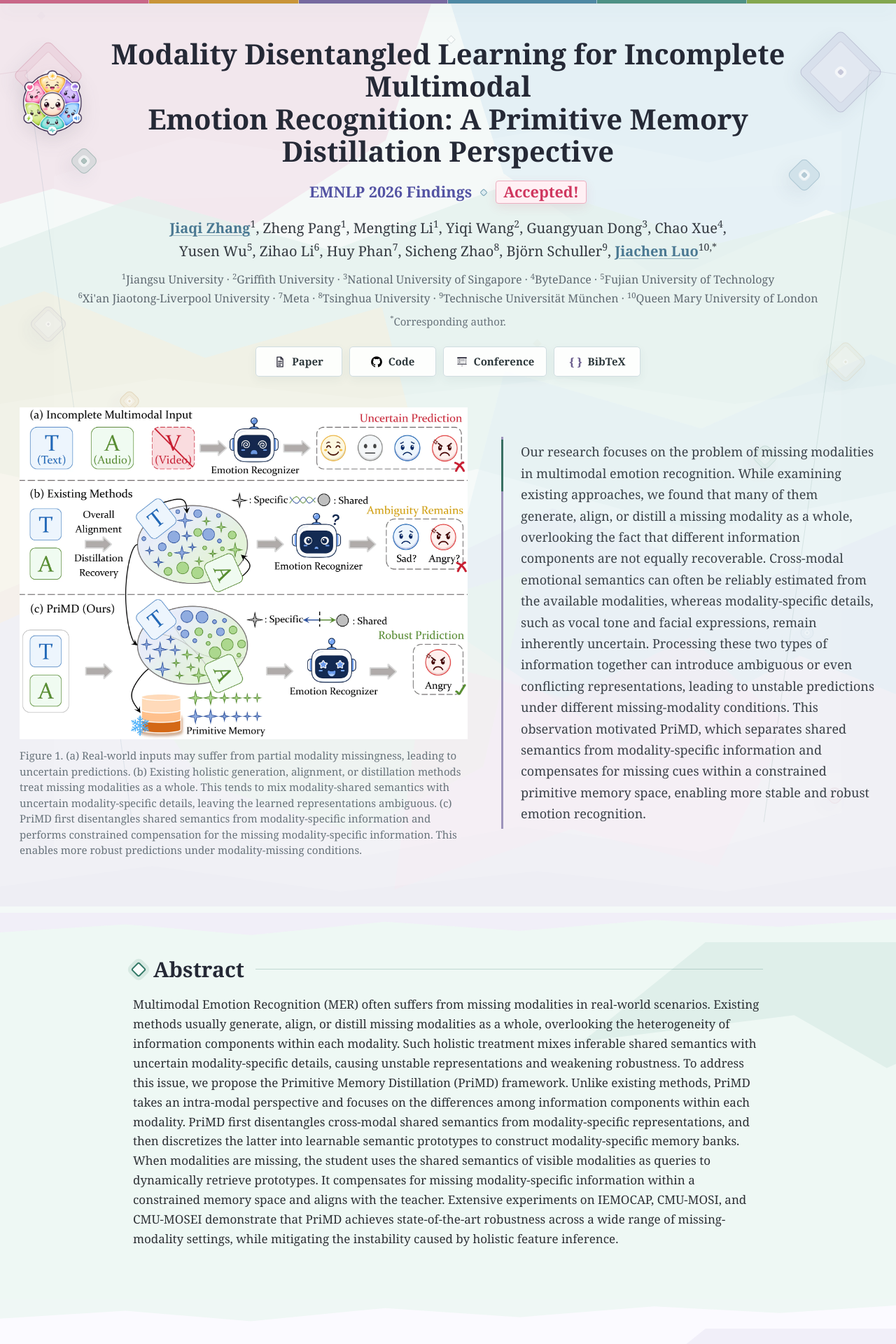
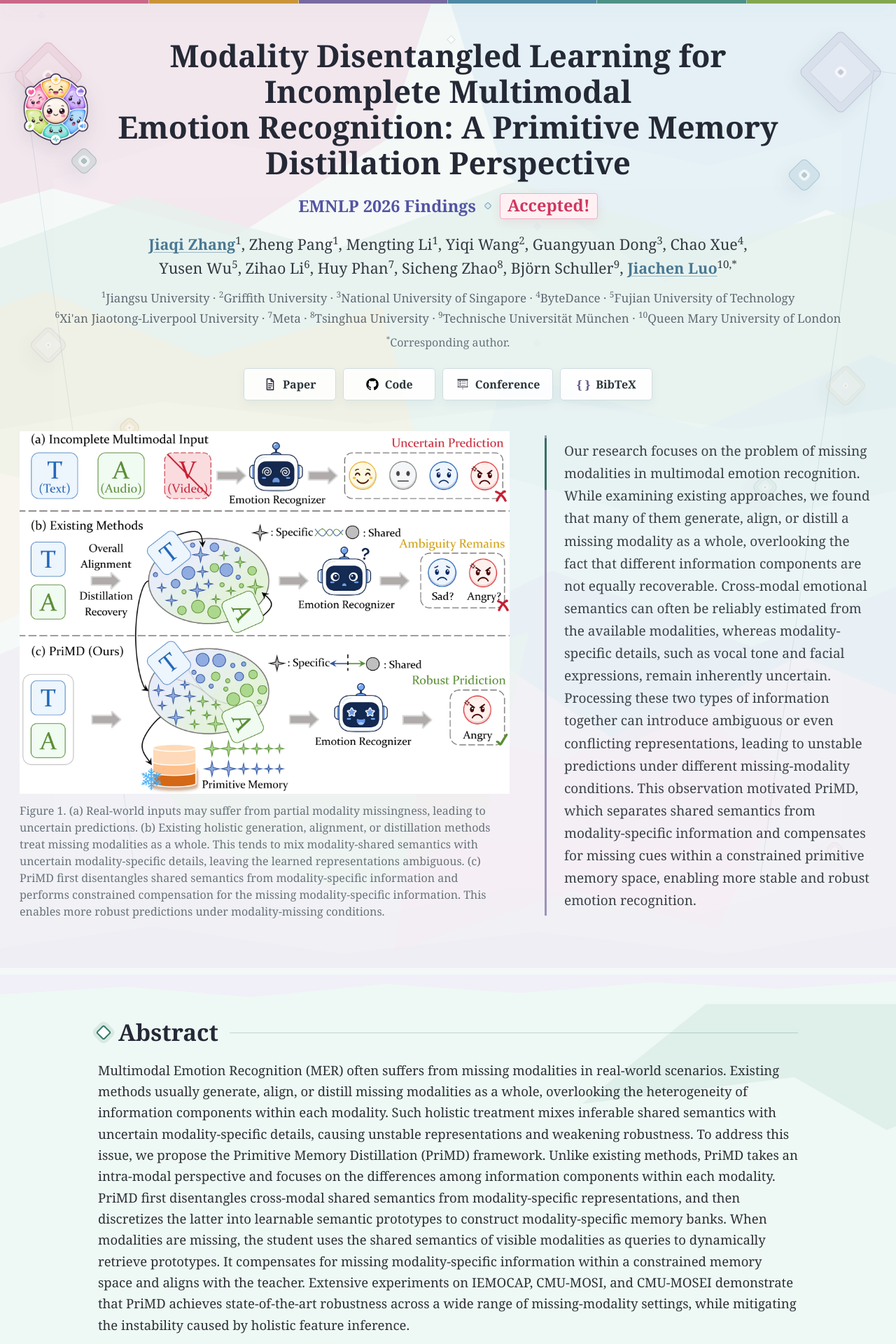
Before and after one commit to JiaqiZhang-Sengoku/JiaqiZhang-Sengoku.github.io, a Jekyll site: the page built from Web/PriMD/index.html, in a window 1280 px wide. Shown: the top 1920 px of the page at 70% size. Built offline with Jekyll 4.4.1, drawn with Linux system fonts in a browser that asks for light colours.

Commit message:
20260707

```diff
--- a/Web/PriMD/index.html
+++ b/Web/PriMD/index.html
@@ -13,7 +13,7 @@ layout: null
   <link rel="icon" type="image/webp" sizes="1024x1024" href="/Web/PriMD/PriMD_Logo.webp?v=20260829-hd">
   <link rel="apple-touch-icon" href="/Web/PriMD/PriMD_Logo.webp?v=20260829-hd">
   <link rel="shortcut icon" type="image/webp" href="/Web/PriMD/PriMD_Logo.webp?v=20260829-hd">
-  <link rel="stylesheet" href="/Web/PriMD/styles.css?v=20260829-soft-flow-3">
+  <link rel="stylesheet" href="/Web/PriMD/styles.css?v=20260829-scale-up">
 </head>
 <body>
   <main>
--- a/Web/PriMD/styles.css
+++ b/Web/PriMD/styles.css
@@ -29,7 +29,7 @@ body {
   color: var(--ink);
   background: #f4f7f7;
   font-family: Cambria, Constantia, Georgia, serif;
-  font-size: 17px;
+  font-size: 18.5px;
   line-height: 1.64;
 }
 
@@ -449,29 +449,29 @@ sup {
 .publication-header {
   position: relative;
   z-index: 1;
-  max-width: 1380px;
+  max-width: 1500px;
   margin: 0 auto;
   text-align: center;
 }
 
 .title-lockup {
   display: grid;
-  grid-template-columns: 102px minmax(0, 1fr) 102px;
+  grid-template-columns: 112px minmax(0, 1fr) 112px;
   align-items: center;
-  gap: 20px;
-  max-width: 1450px;
+  gap: 22px;
+  max-width: 1530px;
   margin: 0 auto;
 }
 
 .title-lockup::after {
   content: "";
-  width: 102px;
+  width: 112px;
 }
 
 .paper-logo {
   display: block;
-  width: 102px;
-  height: 102px;
+  width: 112px;
+  height: 112px;
   object-fit: contain;
   filter: drop-shadow(0 8px 14px rgba(60, 54, 78, 0.12));
 }
@@ -483,7 +483,7 @@ sup {
   gap: 13px;
   margin: 18px auto 19px;
   color: #5353a3;
-  font-size: 21.5px;
+  font-size: 23.5px;
   font-weight: 700;
   line-height: 1.25;
 }
@@ -507,10 +507,10 @@ sup {
 }
 
 h1 {
-  max-width: 1280px;
+  max-width: 1380px;
   margin: 0 auto;
   color: var(--heading);
-  font-size: 40px;
+  font-size: 44px;
   font-weight: 600;
   line-height: 1.16;
   letter-spacing: 0;
@@ -524,7 +524,7 @@ h1 {
   max-width: 1210px;
   margin: 0 auto 12px;
   color: #343940;
-  font-size: 20px;
+  font-size: 21.5px;
   line-height: 1.62;
 }
 
@@ -550,7 +550,7 @@ h1 {
   max-width: 1240px;
   margin: 0 auto;
   color: #5f6971;
-  font-size: 16px;
+  font-size: 17px;
   line-height: 1.58;
   overflow-wrap: anywhere;
 }
@@ -562,7 +562,7 @@ h1 {
 .author-note {
   margin: 7px 0 0;
   color: var(--muted);
-  font-size: 15px;
+  font-size: 16px;
 }
 
 .link-row {
@@ -578,29 +578,29 @@ h1 {
   align-items: center;
   justify-content: center;
   gap: 8px;
-  min-width: 124px;
-  min-height: 43px;
-  padding: 9px 17px;
+  min-width: 132px;
+  min-height: 46px;
+  padding: 10px 18px;
   border: 1px solid var(--line-strong);
   border-radius: 5px;
   background: rgba(255, 255, 255, 0.9);
   box-shadow: 0 5px 14px rgba(47, 78, 88, 0.06);
   color: #2c373b;
-  font-size: 15px;
+  font-size: 16px;
   font-weight: 700;
   line-height: 1;
   transition: border-color 0.18s ease, box-shadow 0.18s ease, transform 0.18s ease;
 }
 
 .paper-link img {
-  width: 18px;
-  height: 18px;
+  width: 20px;
+  height: 20px;
   object-fit: contain;
 }
 
 .link-symbol {
   color: var(--violet);
-  font-size: 16px;
+  font-size: 17px;
   font-weight: 700;
 }
 
@@ -626,13 +626,13 @@ h1 {
 .section {
   position: relative;
   z-index: 1;
-  max-width: 1040px;
+  max-width: 1160px;
   margin: 0 auto;
   padding: 66px 28px 62px;
 }
 
 .text-section {
-  max-width: 1040px;
+  max-width: 1160px;
 }
 
 .content-band {
@@ -746,10 +746,10 @@ h1 {
 }
 
 h2 {
-  max-width: 900px;
+  max-width: 1000px;
   margin: 0 auto 18px;
   color: var(--heading);
-  font-size: 30px;
+  font-size: 33px;
   font-weight: 600;
   line-height: 1.25;
   letter-spacing: 0;
@@ -784,10 +784,10 @@ h2 {
 }
 
 h3 {
-  max-width: 900px;
+  max-width: 1000px;
   margin: 28px auto 10px;
   color: var(--blue);
-  font-size: 20px;
+  font-size: 22px;
   font-weight: 700;
   line-height: 1.3;
   letter-spacing: 0;
@@ -817,7 +817,7 @@ p {
 .section > p,
 .section-copy,
 .text-section > p {
-  max-width: 900px;
+  max-width: 1000px;
   margin-right: auto;
   margin-left: auto;
 }
@@ -827,7 +827,7 @@ p {
 }
 
 .contributions {
-  max-width: 900px;
+  max-width: 1000px;
   margin: 28px auto 0;
   padding: 20px 24px 20px 48px;
   border-top: 1px solid var(--section-rule);
@@ -871,10 +871,10 @@ p {
   position: relative;
   z-index: 1;
   display: grid;
-  grid-template-columns: minmax(0, 640px) minmax(390px, 1fr);
+  grid-template-columns: minmax(0, 700px) minmax(420px, 1fr);
   align-items: center;
-  gap: 48px;
-  width: min(1300px, calc(100vw - 56px));
+  gap: 50px;
+  width: min(1400px, calc(100vw - 56px));
   margin: 44px auto 0;
 }
 
@@ -893,7 +893,7 @@ p {
 }
 
 .hero-figure {
-  width: min(100%, 640px);
+  width: min(100%, 700px);
   margin: 0;
   justify-self: center;
 }
@@ -903,7 +903,7 @@ p {
 }
 
 .hero-figure figcaption {
-  font-size: 15px;
+  font-size: 16px;
   line-height: 1.5;
 }
 
@@ -912,7 +912,7 @@ p {
   padding: 6px 0 6px 25px;
   border-left: 3px solid #9d94bb;
   color: #3b4249;
-  font-size: 18px;
+  font-size: 19px;
   line-height: 1.69;
   text-align: left;
 }
@@ -932,19 +932,19 @@ p {
 }
 
 .framework-figure {
-  width: min(980px, calc(100vw - 48px));
+  width: min(1080px, calc(100vw - 48px));
   margin-left: 50%;
   transform: translateX(-50%);
 }
 
 .wide-figure {
-  width: min(930px, calc(100vw - 48px));
+  width: min(1030px, calc(100vw - 48px));
   margin-left: 50%;
   transform: translateX(-50%);
 }
 
 .retrieval-figure {
-  width: min(580px, calc(100vw - 48px));
+  width: min(650px, calc(100vw - 48px));
 }
 
 figcaption {
@@ -952,34 +952,34 @@ figcaption {
   max-width: 100%;
   margin: 12px auto 0;
   color: var(--muted);
-  font-size: 15px;
+  font-size: 16px;
   line-height: 1.52;
   text-align: left;
   overflow-wrap: anywhere;
 }
 
 .table-figure {
-  width: min(930px, calc(100vw - 32px));
+  width: min(1030px, calc(100vw - 32px));
   margin-left: 50%;
   transform: translateX(-50%);
 }
 
 .table-figure--main {
-  width: min(980px, calc(100vw - 32px));
+  width: min(1080px, calc(100vw - 32px));
 }
 
 .table-figure--ablation {
+  width: min(930px, calc(100vw - 32px));
+}
+
+.table-figure--efficiency {
   width: min(840px, calc(100vw - 32px));
-}
-
-.table-figure--efficiency {
-  width: min(760px, calc(100vw - 32px));
 }
 
 .analysis-notes {
   display: grid;
   grid-template-columns: repeat(3, minmax(0, 1fr));
-  max-width: 900px;
+  max-width: 1000px;
   margin: 0 auto;
   padding: 20px 0;
   border-top: 1px solid var(--section-rule);
@@ -1043,7 +1043,7 @@ figcaption {
   align-items: center;
   justify-content: space-between;
   gap: 16px;
-  max-width: 900px;
+  max-width: 1000px;
   margin: 0 auto 14px;
 }
 
@@ -1060,7 +1060,7 @@ figcaption {
   border-radius: 4px;
   background: #ffffff;
   color: var(--blue);
-  font: 700 14px/1.2 Cambria, Constantia, Georgia, serif;
+  font: 700 15px/1.2 Cambria, Constantia, Georgia, serif;
   cursor: pointer;
 }
 
@@ -1071,7 +1071,7 @@ figcaption {
 }
 
 pre {
-  max-width: 900px;
+  max-width: 1000px;
   margin: 0 auto;
   padding: 18px 20px;
   overflow-x: auto;
@@ -1079,7 +1079,7 @@ pre {
   border-radius: 4px;
   background: rgba(255, 255, 255, 0.78);
   color: #293236;
-  font-size: 14px;
+  font-size: 15.5px;
   line-height: 1.55;
   text-align: left;
 }
@@ -1092,22 +1092,22 @@ code {
   min-height: 22px;
   margin: 7px auto 0 !important;
   color: var(--green);
-  font-size: 14px;
+  font-size: 15px;
   text-align: right;
 }
 
-@media (min-width: 1460px) {
+@media (min-width: 1640px) {
   .title-line {
     white-space: nowrap;
   }
 
   .hero-story {
-    grid-template-columns: minmax(0, 660px) minmax(400px, 1fr);
-    width: min(1340px, calc(100vw - 72px));
+    grid-template-columns: minmax(0, 720px) minmax(430px, 1fr);
+    width: min(1460px, calc(100vw - 72px));
   }
 
   .hero-figure {
-    width: min(100%, 660px);
+    width: min(100%, 720px);
   }
 }
 
@@ -1115,37 +1115,37 @@ code {
   .hero-story {
     grid-template-columns: minmax(0, 1fr);
     gap: 30px;
-    width: min(820px, calc(100vw - 48px));
+    width: min(900px, calc(100vw - 48px));
   }
 
   .hero-figure {
-    width: min(100%, 680px);
+    width: min(100%, 760px);
   }
 
   .hero-context {
-    width: min(100%, 780px);
+    width: min(100%, 840px);
     margin: 0 auto;
   }
 }
 
 @media (max-width: 980px) {
   .title-lockup {
-    grid-template-columns: 78px minmax(0, 1fr) 78px;
+    grid-template-columns: 84px minmax(0, 1fr) 84px;
     gap: 16px;
   }
 
   .title-lockup::after,
   .paper-logo {
-    width: 78px;
+    width: 84px;
   }
 
   .paper-logo {
-    height: 78px;
+    height: 84px;
   }
 
   h1 {
-    max-width: 900px;
-    font-size: 36px;
+    max-width: 960px;
+    font-size: 39px;
   }
 
   .title-line {
@@ -1157,13 +1157,13 @@ code {
   }
 
   .authors {
-    font-size: 19px;
+    font-size: 20.5px;
   }
 
   .hero-story {
     grid-template-columns: minmax(0, 1fr);
     gap: 26px;
-    width: min(760px, calc(100vw - 48px));
+    width: min(820px, calc(100vw - 48px));
   }
 
   .hero-context {
@@ -1173,7 +1173,7 @@ code {
 
 @media (max-width: 720px) {
   body {
-    font-size: 16px;
+    font-size: 17.2px;
   }
 
   main {
@@ -1353,15 +1353,15 @@ code {
   }
 
   .paper-logo {
-    width: 66px;
-    height: 66px;
+    width: 72px;
+    height: 72px;
   }
 
   .conference {
     gap: 8px;
     margin-top: 13px;
     margin-bottom: 16px;
-    font-size: 19.5px;
+    font-size: 21px;
   }
 
   .conference-divider {
@@ -1370,12 +1370,12 @@ code {
   }
 
   h1 {
-    font-size: 31px;
+    font-size: 33px;
     line-height: 1.18;
   }
 
   .authors {
-    font-size: 17.4px;
+    font-size: 18.5px;
     line-height: 1.6;
   }
 
@@ -1384,16 +1384,16 @@ code {
   }
 
   .institutions {
-    font-size: 15px;
+    font-size: 16px;
   }
 
   .author-note {
-    font-size: 14.5px;
+    font-size: 15.5px;
   }
 
   .paper-link {
-    min-width: 108px;
-    min-height: 41px;
+    min-width: 114px;
+    min-height: 44px;
     padding: 8px 14px;
   }
 
@@ -1416,14 +1416,14 @@ code {
   }
 
   .hero-figure {
-    width: min(100%, 620px);
+    width: min(100%, 680px);
     margin-right: auto;
     margin-left: auto;
   }
 
   .hero-context {
     padding: 2px 3px 2px 17px;
-    font-size: 16.5px;
+    font-size: 17.5px;
   }
 
   .section {
@@ -1449,7 +1449,7 @@ code {
   }
 
   h2 {
-    font-size: 27px;
+    font-size: 29.5px;
   }
 
   .content-band h2 {
@@ -1468,11 +1468,11 @@ code {
 
   h3 {
     margin-top: 24px;
-    font-size: 19px;
+    font-size: 20.5px;
   }
 
   figcaption {
-    font-size: 14px;
+    font-size: 15px;
   }
 
   .table-figure {
@@ -1487,15 +1487,15 @@ code {
   }
 
   .table-scroll img {
-    width: 760px;
+    width: 820px;
   }
 
   .table-scroll--compact img {
-    width: 660px;
+    width: 710px;
   }
 
   .table-scroll--efficiency img {
-    width: 600px;
+    width: 650px;
   }
 
   .analysis-notes {
@@ -1518,18 +1518,18 @@ code {
 
   pre {
     padding: 15px;
-    font-size: 13px;
+    font-size: 14px;
   }
 
 }
 
 @media (max-width: 430px) {
   h1 {
+    font-size: 29px;
+  }
+
+  h2 {
     font-size: 27px;
-  }
-
-  h2 {
-    font-size: 25px;
   }
 
   .content-band h2::after {
@@ -1538,7 +1538,7 @@ code {
 
   .conference {
     flex-wrap: wrap;
-    font-size: 18.5px;
+    font-size: 19.5px;
   }
 
   .link-row {
@@ -1551,7 +1551,7 @@ code {
     min-width: 0;
     padding-right: 9px;
     padding-left: 9px;
-    font-size: 14px;
+    font-size: 15px;
   }
 
 }
```
